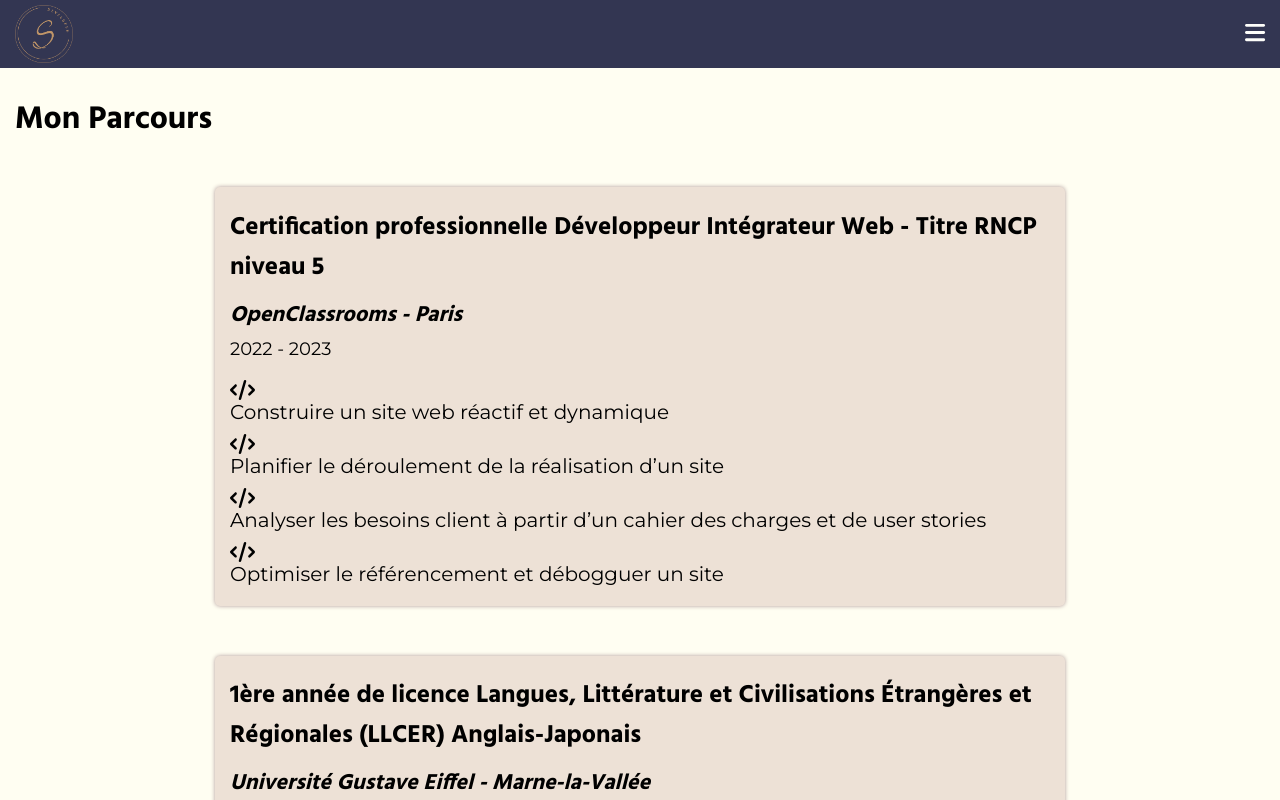
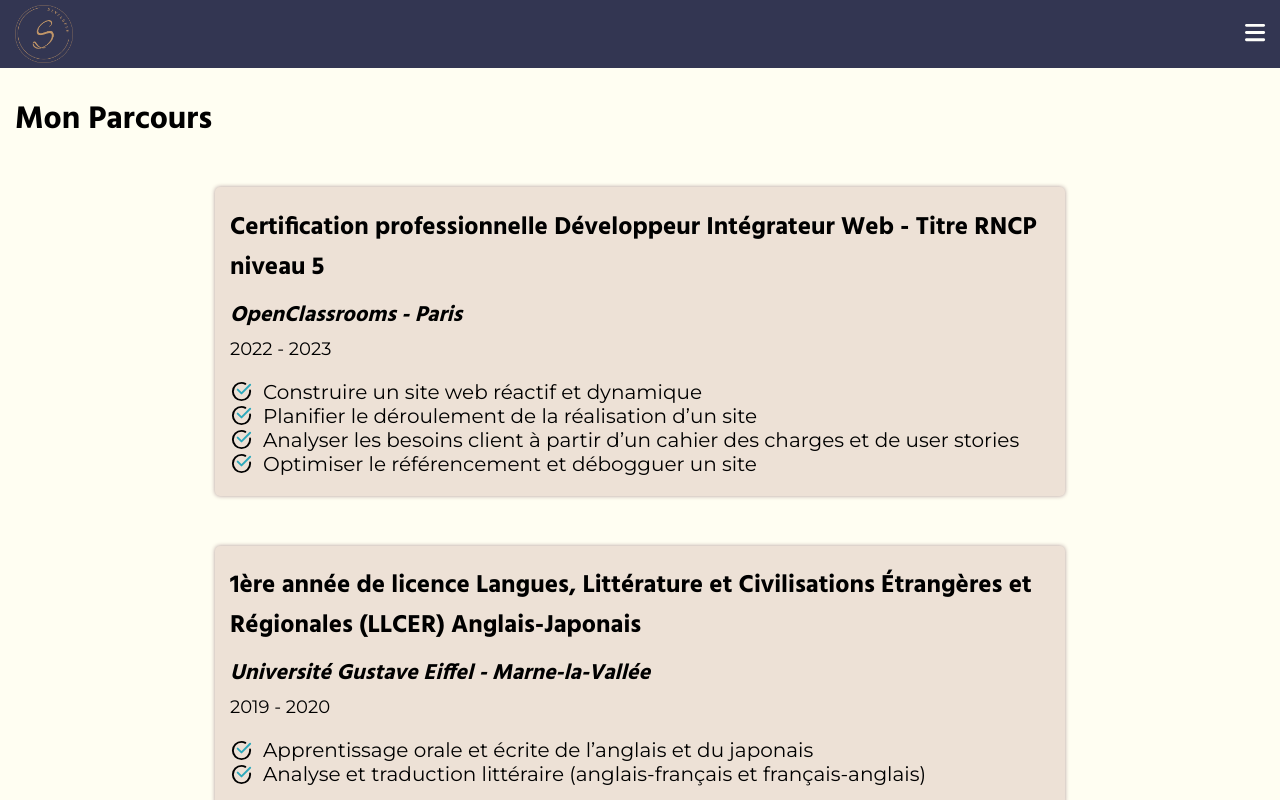
Before and after one commit to Christellaa/portfolio, a React (Create React App) app: page /studies in a window 1280 px wide. Shown: the top 800 px of the page. Built offline with nearby package versions, Linux system fonts and the light colour scheme.

Commit message:
Change fontawesome icon for a check mark

```diff
--- a/src/pages/Studies/StudyDescription.jsx
+++ b/src/pages/Studies/StudyDescription.jsx
@@ -1,12 +1,11 @@
-import { FontAwesomeIcon } from "@fortawesome/react-fontawesome";
-import { faCode } from "@fortawesome/free-solid-svg-icons";
+import checkMark from "../../assets/checkMark.svg";
 
 export default function Study({ description }) {
   return (
     <>
       {description.map((descriptionItem, id) => (
-        <li key={id} className="studySpace">
-          <FontAwesomeIcon icon={faCode} className="flex space" />
+        <li key={id} className="flex listItems itemsSpace">
+          <img src={checkMark} width="23" alt="Icône de coche" />
           {descriptionItem}
         </li>
       ))}
```
